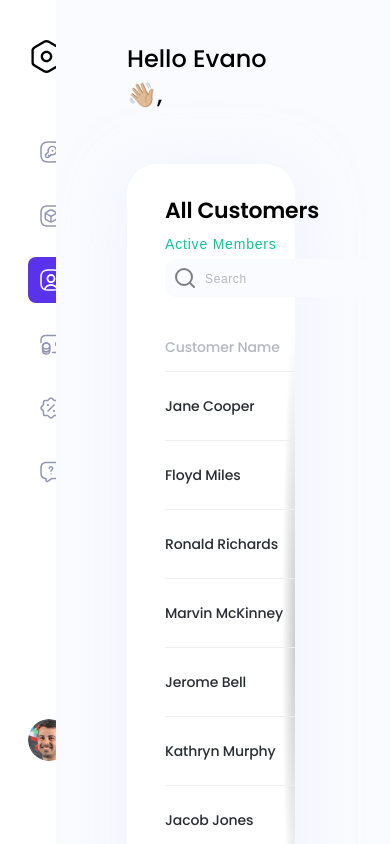
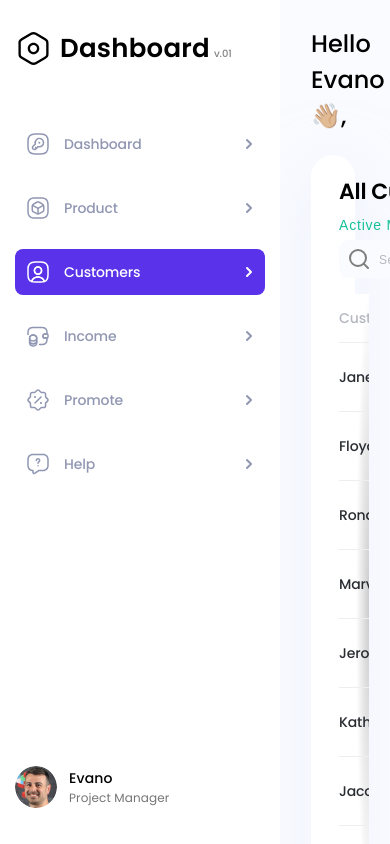
Before and after one commit to Oleksii-Martynenko-hub/crm-dashboard-test, a React (Vite) app: page / in a window 390 px wide. Built offline with nearby package versions, Linux system fonts and the light colour scheme.

Commit message:
Added media query for tablets

```diff
--- a/src/components/common/page-container/page-container.tsx
+++ b/src/components/common/page-container/page-container.tsx
@@ -16,6 +16,10 @@ const StyledPageContainer = styled.main`
   &::-webkit-scrollbar {
     display: none;
   }
+
+  @media (max-width: 1024px) {
+    padding: 26px 35px 31px 31px;
+  }
 `;
 
 export function PageContainer(props: PageContainerProps) {
--- a/src/components/common/pagination/pagination.tsx
+++ b/src/components/common/pagination/pagination.tsx
@@ -10,11 +10,19 @@ export interface PaginationProps {
 
 const StyledPagination = styled.div`
   display: flex;
+
+  @media (max-width: 1100px) {
+    flex-direction: column;
+  }
 `;
 
 const ItemsAmountText = styled.p`
   color: #b5b7c0;
   margin: 0 auto 0 0;
+
+  @media (max-width: 1100px) {
+    margin: 0 0 14px 0;
+  }
 `;
 
 const PaginationButton = styled.button<{ isActive?: boolean }>`
--- a/src/components/customers-table/customers-table.tsx
+++ b/src/components/customers-table/customers-table.tsx
@@ -51,6 +51,10 @@ const Header = styled.header`
   align-items: center;
   flex-wrap: wrap;
   padding: 30px 53px 26px 38px;
+
+  @media (max-width: 1024px) {
+    padding: 20px 33px 16px 28px;
+  }
 `;
 
 const TableWrapper = styled.div`
@@ -72,6 +76,10 @@ const TableWrapper = styled.div`
   background-repeat: no-repeat;
   background-attachment: local, local, scroll, scroll;
   background-size: 39px 100%, 39px 100%, 13px 100%, 13px 100%;
+
+  @media (max-width: 1024px) {
+    padding: 0 30px 21px 28px;
+  }
 `;
 
 const Table = styled.table`
@@ -103,6 +111,10 @@ const Table = styled.table`
 
 const PaginationWrapper = styled.div`
   padding: 0 40px 40px 38px;
+
+  @media (max-width: 1024px) {
+    padding: 0 30px 30px 28px;
+  }
 `;
 
 export function CustomersTable({ customers }: CustomersTableProps) {
--- a/src/components/pages/customers-page/customers-page.tsx
+++ b/src/components/pages/customers-page/customers-page.tsx
@@ -21,6 +21,10 @@ const StyledCustomersPage = styled.section``;
 
 const GreetingWrapper = styled.div`
   margin: 0 0 51px 0;
+
+  @media (max-width: 1024px) {
+    margin: 0 0 21px 0;
+  }
 `;
 
 export function CustomersPage(props: CustomersPageProps) {
--- a/src/components/side-bar/side-bar.tsx
+++ b/src/components/side-bar/side-bar.tsx
@@ -28,11 +28,16 @@ const StyledSideBar = styled.div`
   height: 100dvh;
   height: 100vh;
   padding: 36px 28px 76px;
+  flex-shrink: 0;
   overflow-y: auto;
   -ms-overflow-style: none;
   scrollbar-width: none;
   &::-webkit-scrollbar {
     display: none;
+  }
+
+  @media (max-width: 1024px) {
+    padding: 28px 15px 36px;
   }
 `;
 export function SideBar(props: SideBarProps) {
```
